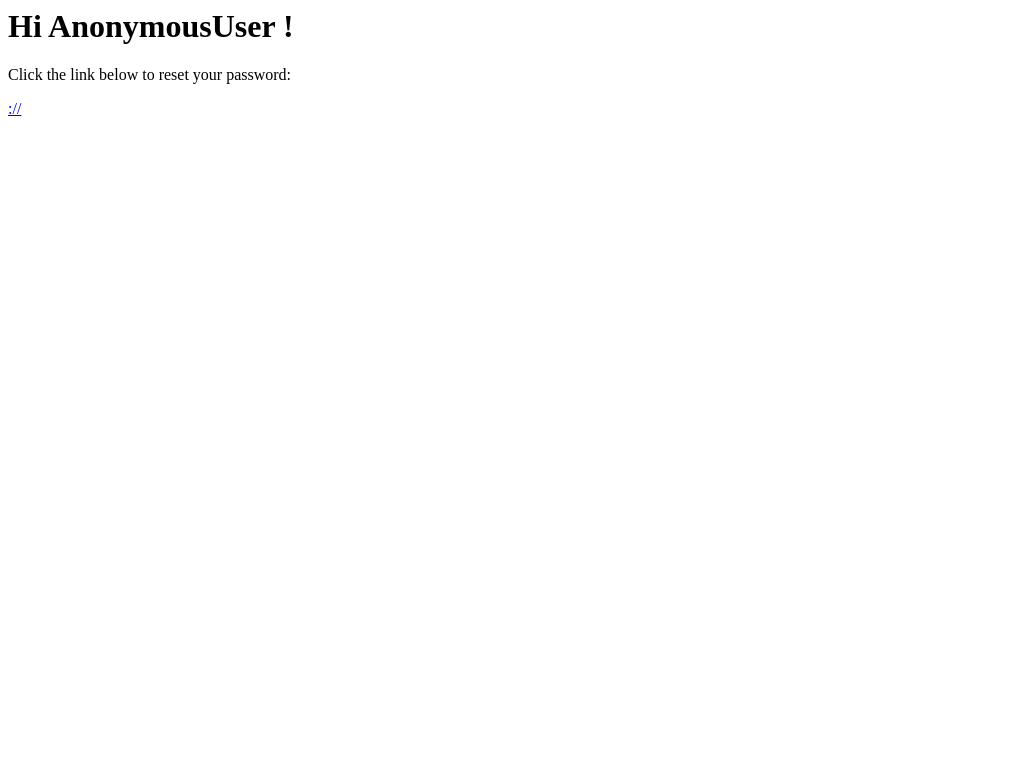
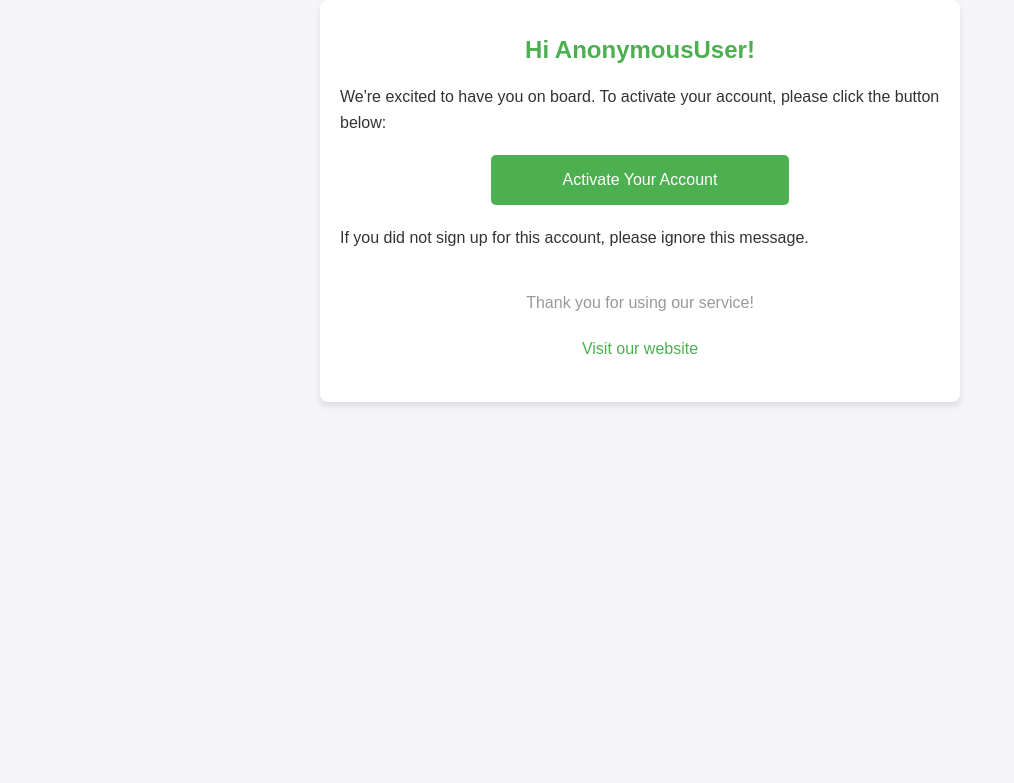
Before and after one commit to krzysztofgrabczynski/TravelBalance, a Django app: template backend/api/user/templates/email_activation.html in a window 1280 px wide. Shown: the top 783 px of the page, without its empty margins (0-1014 px from the left). Run offline with Django 5.2, Linux system fonts and the light colour scheme; the template is opened without the code that fills it, so the values that code supplies are empty.

Commit message:
Update email_activation html template

```diff
--- a/backend/api/user/templates/email_activation.html
+++ b/backend/api/user/templates/email_activation.html
@@ -1,4 +1,87 @@
-<h1>Hi {{ user }} !</h1>
-<p>Click the link below to reset your password:</p>
+<!DOCTYPE html>
+<html lang="en">
+<head>
+    <meta charset="UTF-8">
+    <meta http-equiv="X-UA-Compatible" content="IE=edge">
+    <meta name="viewport" content="width=device-width, initial-scale=1.0">
+    <title>Account Activation</title>
+    <style>
+        body {
+            font-family: 'Arial', sans-serif;
+            background-color: #f4f4f9;
+            margin: 0;
+            padding: 0;
+            color: #333;
+        }
 
-<p><a href="{{ protocol }}://{{ domain }}{{ url|safe }}">{{ protocol }}://{{ domain }}{{ url|safe }}</a></p>
+        .container {
+            width: 100%;
+            max-width: 600px;
+            margin: 0 auto;
+            padding: 20px;
+            background-color: #ffffff;
+            border-radius: 8px;
+            box-shadow: 0 4px 6px rgba(0, 0, 0, 0.1);
+        }
+
+        h1 {
+            color: #4CAF50;
+            font-size: 24px;
+            text-align: center;
+            margin-bottom: 20px;
+        }
+
+        p {
+            font-size: 16px;
+            line-height: 1.6;
+            margin-bottom: 20px;
+        }
+
+        .button {
+            display: inline-block;
+            padding: 12px 24px;
+            background-color: #4CAF50;
+            color: #ffffff;
+            text-decoration: none;
+            font-size: 16px;
+            border-radius: 5px;
+            text-align: center;
+            margin: 0 auto;
+            display: block;
+            width: 100%;
+            max-width: 250px;
+        }
+
+        .footer {
+            font-size: 12px;
+            color: #999;
+            text-align: center;
+            margin-top: 40px;
+        }
+
+        .footer a {
+            color: #4CAF50;
+            text-decoration: none;
+        }
+    </style>
+</head>
+<body>
+    <div class="container">
+        <h1>Hi {{ user }}!</h1>
+        <p>We're excited to have you on board. To activate your account, please click the button below:</p>
+
+        <p style="text-align: center;">
+            <a href="{{ protocol }}://{{ domain }}{{ url|safe }}" class="button">
+                Activate Your Account
+            </a>
+        </p>
+
+        <p>If you did not sign up for this account, please ignore this message.</p>
+
+        <div class="footer">
+            <p>Thank you for using our service!</p>
+            <p><a href="{{ protocol }}://{{ domain }}">Visit our website</a></p>
+        </div>
+    </div>
+</body>
+</html>
```
